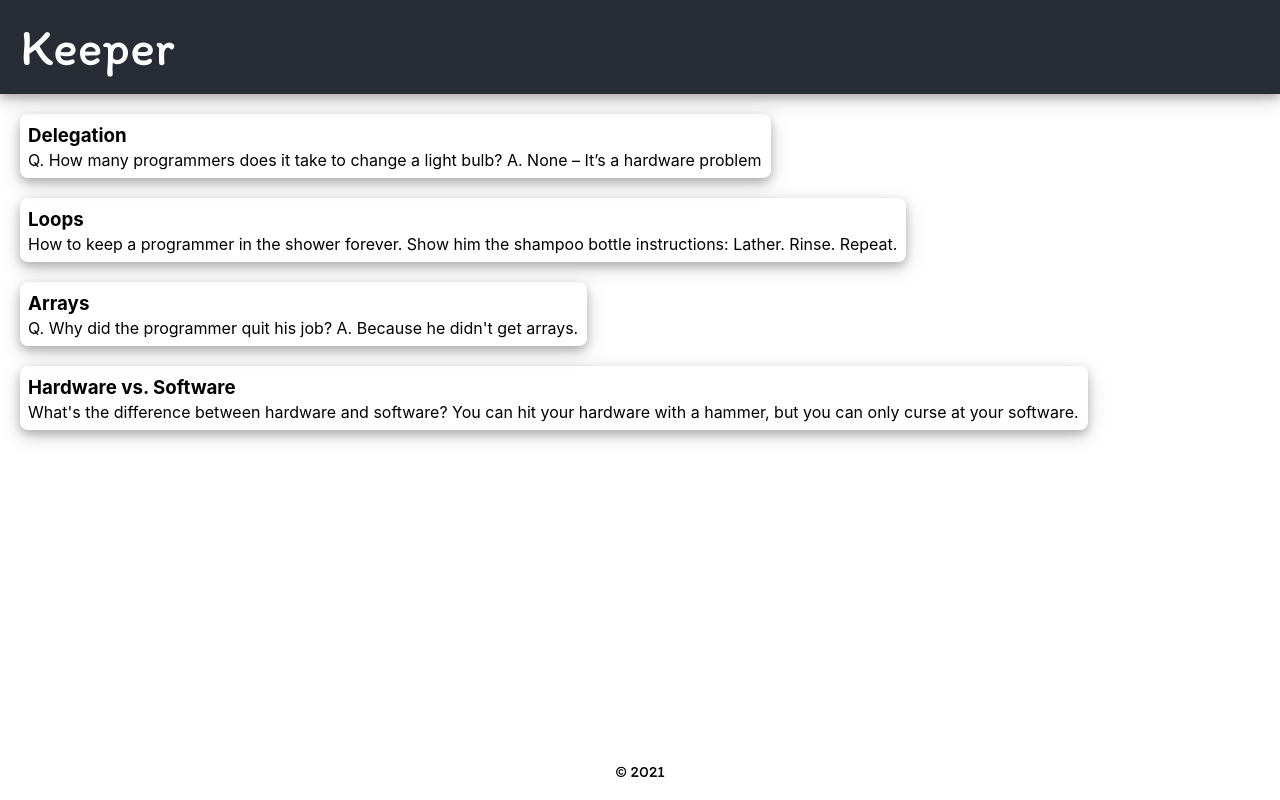
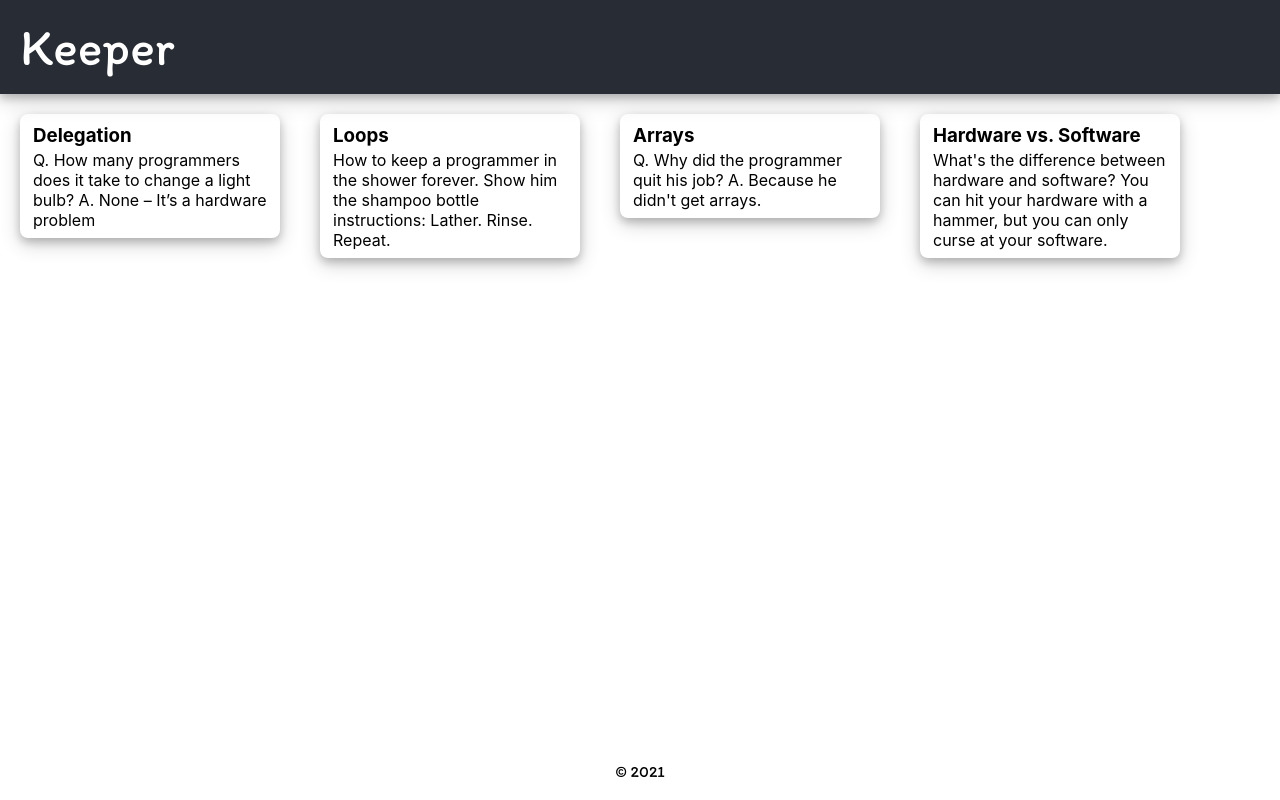
Before and after one commit to arpita221b/Keeper-App, a React (Create React App) app: page / in a window 1280 px wide. Built offline with nearby package versions, Linux system fonts and the light colour scheme.

Commit message:
Update App.css

```diff
--- a/src/App.css
+++ b/src/App.css
@@ -4,6 +4,7 @@
 * {
   padding: 0;
   margin: 0;
+  box-sizing: border-box;
 }
 header {
   background-color: #282c34;
@@ -25,18 +26,20 @@ header h1 {
 
 }
 .note{
-  height: auto;
-  width:fit-content;
+
+  max-width:260px;
   margin: 20px;
   box-shadow: 0 4px 8px 0 rgba(0, 0, 0, 0.2), 0 6px 20px 0 rgba(0, 0, 0, 0.19);
   border-radius: 8px;
+  float: left;
+  /* to keep it in a row */
 
 }
 .note h3 {
-padding: 10px 9px 2px 8px;
+padding: 10px 10px 2px 13px;
 }
 .note p{
-  padding: 1px 9px 8px 8px;
+  padding: 1px 10px 8px 13px;
 }
 
 footer{
@@ -47,5 +50,4 @@ footer{
   height: 2.4rem;
   position: absolute;
   bottom: 0;
-
 }
```
